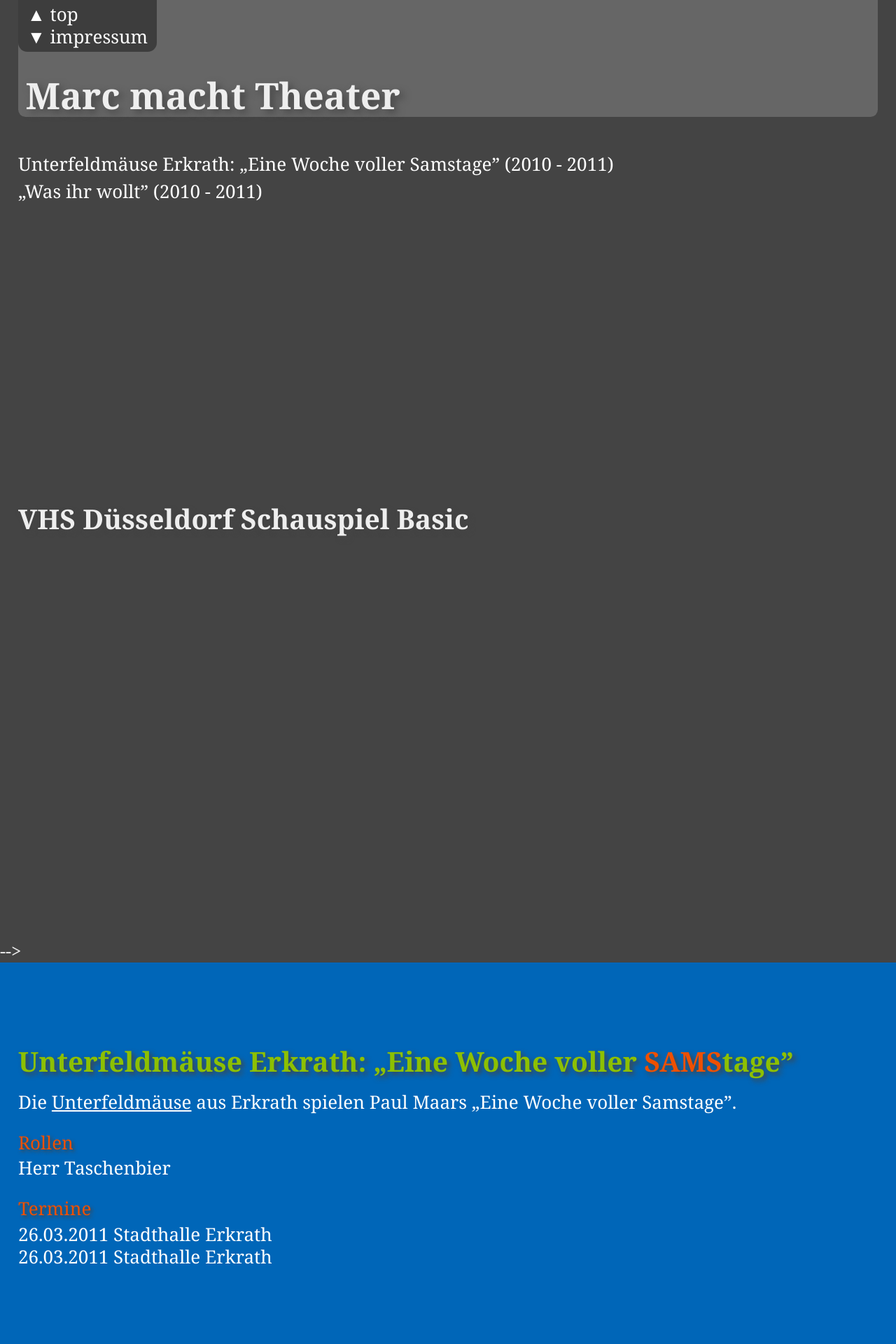
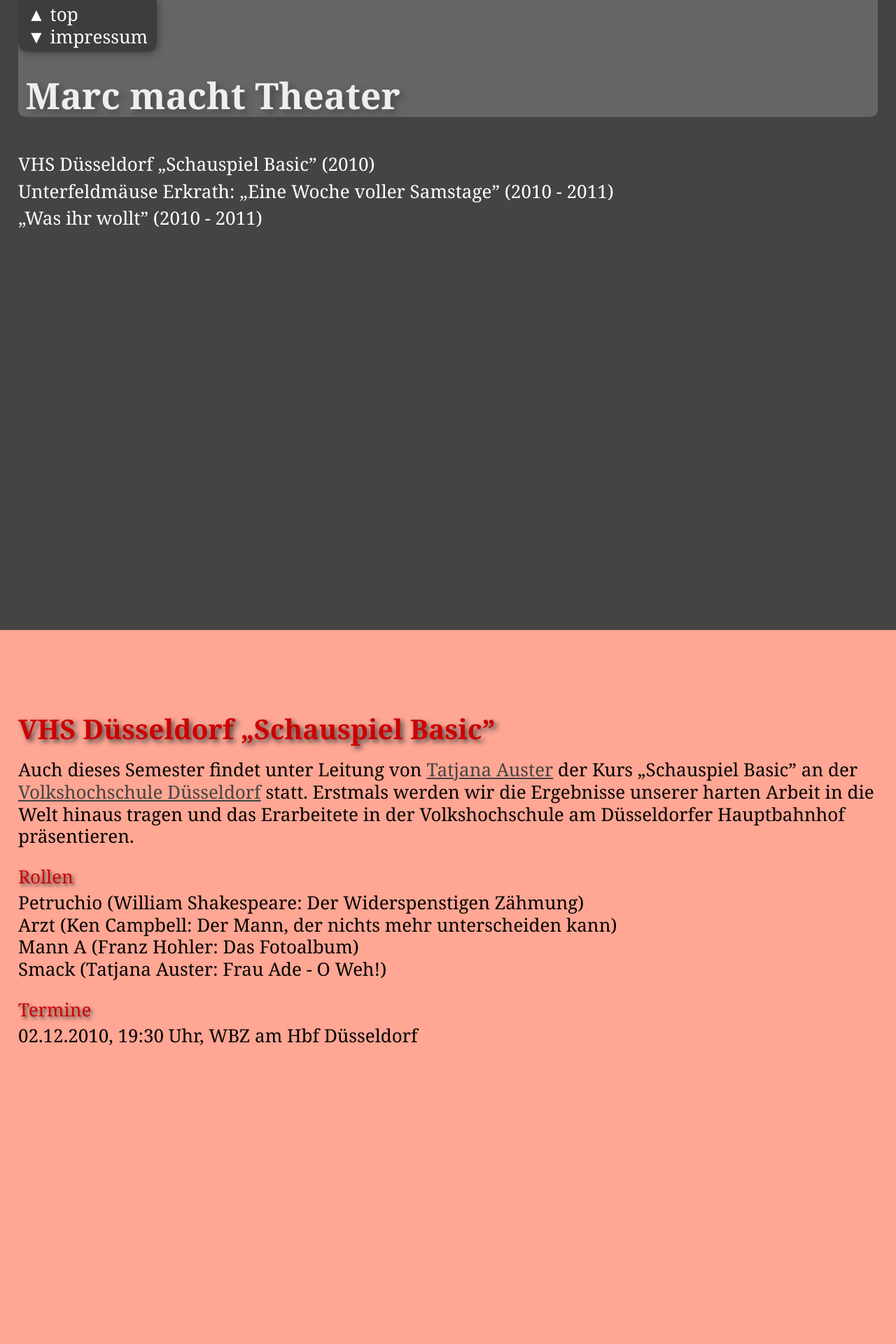
Before and after one commit to marcoliverteschke/marcmachttheater.de, a PHP site: page / in a window 1280 px wide. Shown: the top 1920 px of the page at 70% size. Run offline with PHP 8.4, Linux system fonts and the light colour scheme; some libraries are stand-ins or nearby versions; some web fonts are replaced.

Commit message:
Added info and styles for „Schauspiel Basic”.

```diff
--- a/htdocs/css/style.css
+++ b/htdocs/css/style.css
@@ -135,7 +135,7 @@ address {
 }
 
 header, section {
-	min-height: 600px;
+	min-height: 900px;
 	padding: 0 1em;
 }
 
@@ -149,6 +149,8 @@ section {
 	padding: .2em .5em;
 	position: fixed;
 	top: 0;
+
+	-webkit-box-shadow: .1em .1em .4em #444444;
 
 	-webkit-border-bottom-right-radius: .5em;
 	-webkit-border-bottom-left-radius: .5em;
@@ -164,7 +166,7 @@ section {
 	text-decoration: none;
 }
 
-.navigation a:hover {
+#navigation a:hover {
 	text-shadow: .1em .1em .2em #444444;
 }
 
@@ -175,6 +177,37 @@ section {
 p.list_title {
 	margin: 1em 0 .2em 0;
 	text-shadow: .1em .1em .2em #444444;
+}
+
+/**** Schauspiel Basic ****/
+a#link_vhs-schauspiel-basic-2010:hover {
+	background-color: #ffa694;
+	color: #ce0000;
+}
+
+#vhs-schauspiel-basic-2010 {
+	background-color: #ffa694;
+	color: #000000;
+}
+
+#vhs-schauspiel-basic-2010 a {
+	color: #444444;
+}
+
+#vhs-schauspiel-basic-2010 a:hover {
+	color: #888888;
+}
+
+#vhs-schauspiel-basic-2010 a:visited {
+	color: #666666;
+}
+
+#vhs-schauspiel-basic-2010 h3 {
+	color: #ce0000;
+}
+
+#vhs-schauspiel-basic-2010 p.list_title {
+	color: #ce0000;
 }
 
 /**** Eine Woche voller Samstage ****/
--- a/htdocs/index.html
+++ b/htdocs/index.html
@@ -26,24 +26,36 @@
 
   <div id="container">
     <header>
-		<a name="top"></a>
 		<ul id="back_to_top" class="navigation">
 			<li><a href="#top">&#x25B2; top</a></li>
 			<li><a href="#impressum">&#x25BC; impressum</a></li>
 		</ul>
+		<a name="top"></a>
 		<h1>Marc macht Theater</h1>
 		<ul id="navigation" class="navigation">
-<!--			<li><a href="#vhs-schauspiel-basic-2010">VHS Düsseldorf Schauspiel Basic (2010)</a></li>-->
+			<li><a id="link_vhs-schauspiel-basic-2010" href="#vhs-schauspiel-basic-2010">VHS Düsseldorf „Schauspiel Basic” (2010)</a></li>
 			<li><a id="link_unterfeldmaeuse-2010-2011-eine-woche-voller-samstage" href="#unterfeldmaeuse-2010-2011-eine-woche-voller-samstage">Unterfeldmäuse Erkrath: &bdquo;Eine Woche voller Samstage&rdquo; (2010 - 2011)</a></li>
 			<li><a id="link_was-ihr-wollt-2010-2011"href="#was-ihr-wollt-2010-2011">„Was ihr wollt” (2010 - 2011)</a></li>
 		</ul>
     </header>
 
     <div id="main">
-<!-->		<section id="vhs-schauspiel-basic-2010">
+		<section id="vhs-schauspiel-basic-2010">
 			<a name="vhs-schauspiel-basic-2010"></a>
-			<h3>VHS Düsseldorf Schauspiel Basic</h3>
-		</section>-->
+			<h3>VHS Düsseldorf „Schauspiel Basic”</h3>
+			<p>Auch dieses Semester findet unter Leitung von <a href="http://www.tatjana-auster.de/" target="_blank">Tatjana Auster</a> der Kurs „Schauspiel Basic” an der <a href="http://duesseldorf.de/vhs/" target="_blank">Volkshochschule Düsseldorf</a> statt. Erstmals werden wir die Ergebnisse unserer harten Arbeit in die Welt hinaus tragen und das Erarbeitete in der Volkshochschule am Düsseldorfer Hauptbahnhof präsentieren.</p>
+			<p class="list_title">Rollen</p>
+			<ul>
+				<li>Petruchio (William Shakespeare: Der Widerspenstigen Zähmung)</i>
+				<li>Arzt (Ken Campbell: Der Mann, der nichts mehr unterscheiden kann)</i>
+				<li>Mann A (Franz Hohler: Das Fotoalbum)</i>
+				<li>Smack (Tatjana Auster: Frau Ade - O Weh!)</i>
+			</ul>
+			<p class="list_title">Termine</p>
+			<ul>
+				<li>02.12.2010, 19:30 Uhr, WBZ am Hbf Düsseldorf</i>
+			</ul>
+		</section>
 		<section id="unterfeldmaeuse-2010-2011-eine-woche-voller-samstage">
 			<a name="unterfeldmaeuse-2010-2011-eine-woche-voller-samstage"></a>
 			<h3>Unterfeldmäuse Erkrath: &bdquo;Eine Woche voller <em>Sams</em>tage&rdquo;</h3>
```
